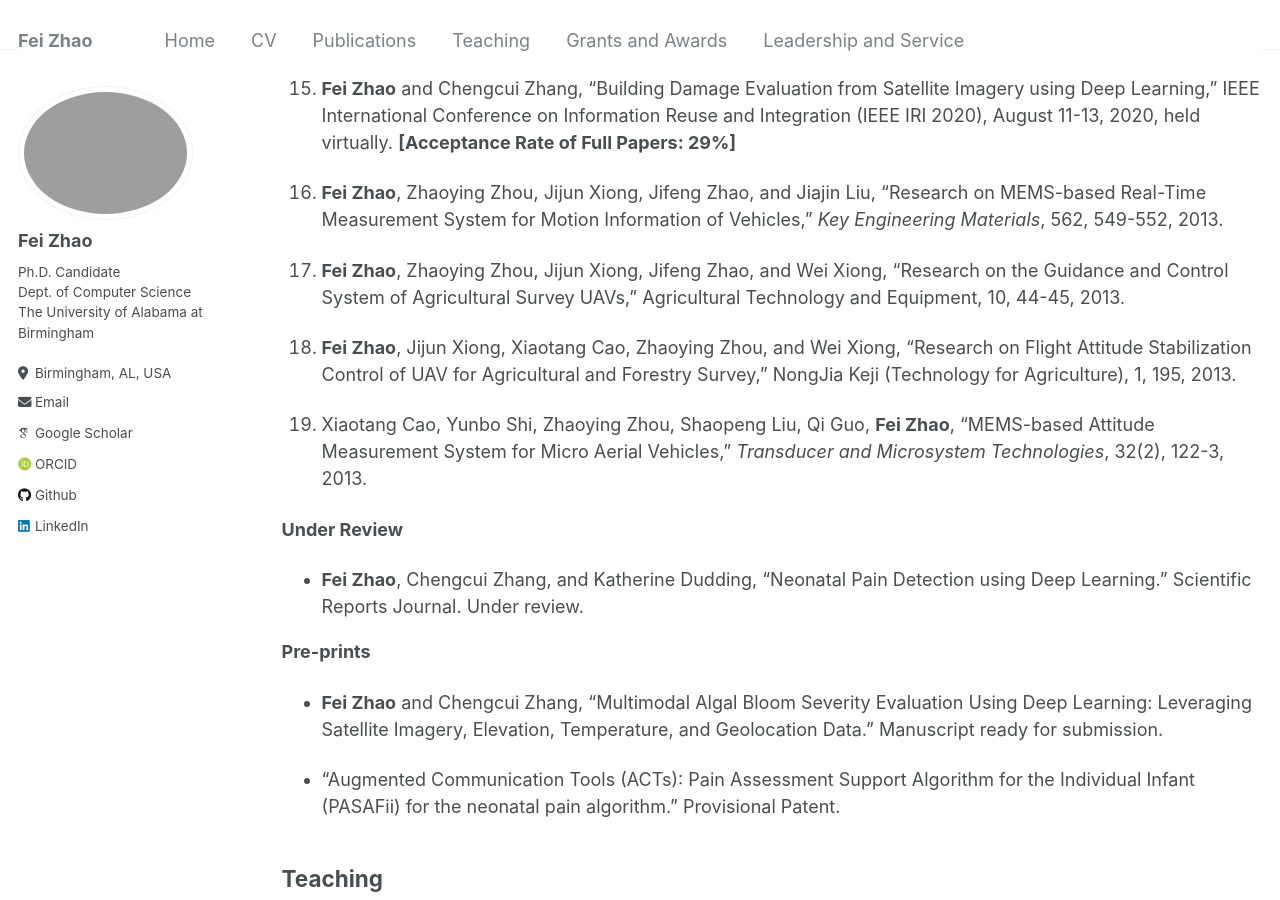
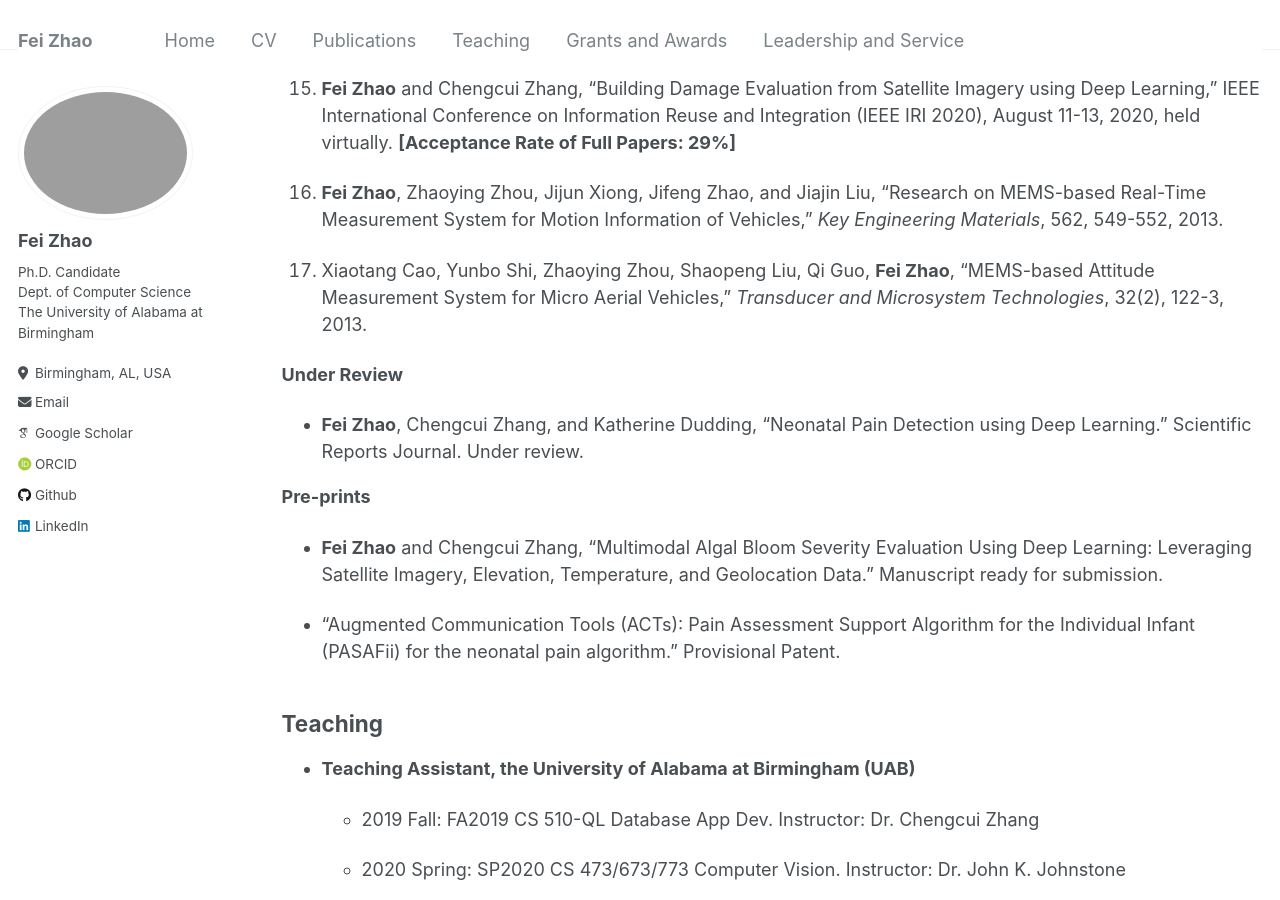
Before and after one commit to feizhao19/feizhao19.github.io, a Jekyll site: the page built from _pages/about.md, in a window 1280 px wide and 900 px high, scrolled down 1949 px. Built offline with Jekyll 4.4.1, drawn with Linux system fonts in a browser that asks for light colours; some web fonts are replaced; some of the changed text lies outside the part shown.

Commit message:
update paper list

```diff
--- a/_pages/about.md
+++ b/_pages/about.md
@@ -63,11 +63,11 @@ Explore my projects, publications, and more on my [LinkedIn](https://www.linkedi
 
 16. **Fei Zhao**, Zhaoying Zhou, Jijun Xiong, Jifeng Zhao, and Jiajin Liu, "Research on MEMS-based Real-Time Measurement System for Motion Information of Vehicles," *Key Engineering Materials*, 562, 549-552, 2013.
 
-17. **Fei Zhao**, Zhaoying Zhou, Jijun Xiong, Jifeng Zhao, and Wei Xiong, "Research on the Guidance and Control System of Agricultural Survey UAVs," Agricultural Technology and Equipment, 10, 44-45, 2013.
+17. Xiaotang Cao, Yunbo Shi, Zhaoying Zhou, Shaopeng Liu, Qi Guo, **Fei Zhao**, "MEMS-based Attitude Measurement System for Micro Aerial Vehicles," *Transducer and Microsystem Technologies*, 32(2), 122-3, 2013.
 
-18. **Fei Zhao**, Jijun Xiong, Xiaotang Cao, Zhaoying Zhou, and Wei Xiong, "Research on Flight Attitude Stabilization Control of UAV for Agricultural and Forestry Survey," NongJia Keji (Technology for Agriculture), 1, 195, 2013.
+<!-- 18. **Fei Zhao**, Zhaoying Zhou, Jijun Xiong, Jifeng Zhao, and Wei Xiong, "Research on the Guidance and Control System of Agricultural Survey UAVs," Agricultural Technology and Equipment, 10, 44-45, 2013.
 
-19. Xiaotang Cao, Yunbo Shi, Zhaoying Zhou, Shaopeng Liu, Qi Guo, **Fei Zhao**, "MEMS-based Attitude Measurement System for Micro Aerial Vehicles," *Transducer and Microsystem Technologies*, 32(2), 122-3, 2013.
+19. **Fei Zhao**, Jijun Xiong, Xiaotang Cao, Zhaoying Zhou, and Wei Xiong, "Research on Flight Attitude Stabilization Control of UAV for Agricultural and Forestry Survey," NongJia Keji (Technology for Agriculture), 1, 195, 2013. -->
 
 **Under Review**
 
```
Also changed, not shown: other parts of _pages/about.md (+1 -1 lines), _pages/home.md (+6 -4 lines).
